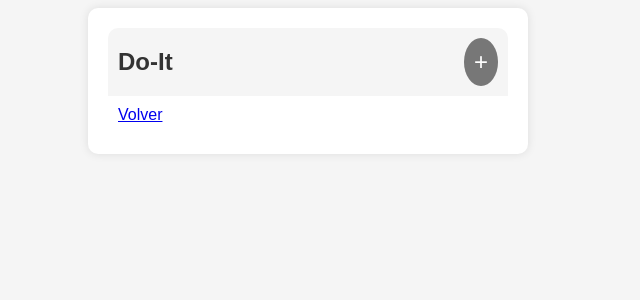
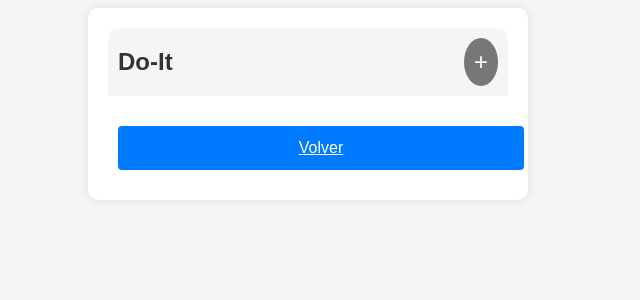
Before and after one commit to xaviphp/proyecto, a PHP site: page /lista_tareas.php in a window 1280 px wide. Shown: the top 300 px of the page, without its empty margins (332-972 px from the left). Run offline with PHP 8.4, Linux system fonts and the light colour scheme; data that the repository does not hold is empty.

Commit message:
errores varios

```diff
--- a/css/estilo_lista_tareas.css
+++ b/css/estilo_lista_tareas.css
@@ -113,3 +113,20 @@ body {
 .form-group button:hover {
     background-color: #555;
 }
+/* Estilo para el botÃ³n de volver */
+.button-volver {
+    display: block;
+    width: 100%;
+    padding: 13px;
+    text-align: center;
+    background-color: #007bff; /* Color azul */
+    color: #fff;
+    border: none;
+    border-radius: 4px;
+    cursor: pointer;
+    margin-top: 20px; /* Espacio entre el botÃ³n y el formulario */
+  }
+
+  .button-volver:hover {
+    background-color: #0056b3; /* Color azul oscuro al pasar el mouse */
+  }
--- a/views/login/login.view.php
+++ b/views/login/login.view.php
@@ -37,6 +37,7 @@
 		<p class="texto-registrate">
 			¿ Aun no tienes cuenta ?
 			<a href="registrate.php">Regístrate</a>
+
 		</p>
 
 	</div>
--- a/views/tareas/anadir_tarea.view.php
+++ b/views/tareas/anadir_tarea.view.php
@@ -27,7 +27,7 @@
           <input type="text" id="duracion" name="duracion">
         </div>
         <button type="submit">Añadir tarea</button>
-        <a href="index.php" target="">Volver</a>
+        <a class="button-volver" href="index.php">Volver</a>
       </form>
     </div>
   </div>
--- a/views/tareas/lista_tareas.view.php
+++ b/views/tareas/lista_tareas.view.php
@@ -42,7 +42,7 @@
     	</div>
 	<?php endforeach; ?>
 
-		<a href="index.php" target="">Volver</a>
+	<a class="button-volver" href="index.php">Volver</a>
 	</div>
 </div>
 
```
Also changed, not shown: css/estilo_anadir-editar.css (+16 -0 lines), editar_tarea.php (+18 -5 lines), views/tareas/editar_tarea.view.php (+11 -7 lines), .htaccess (added).
